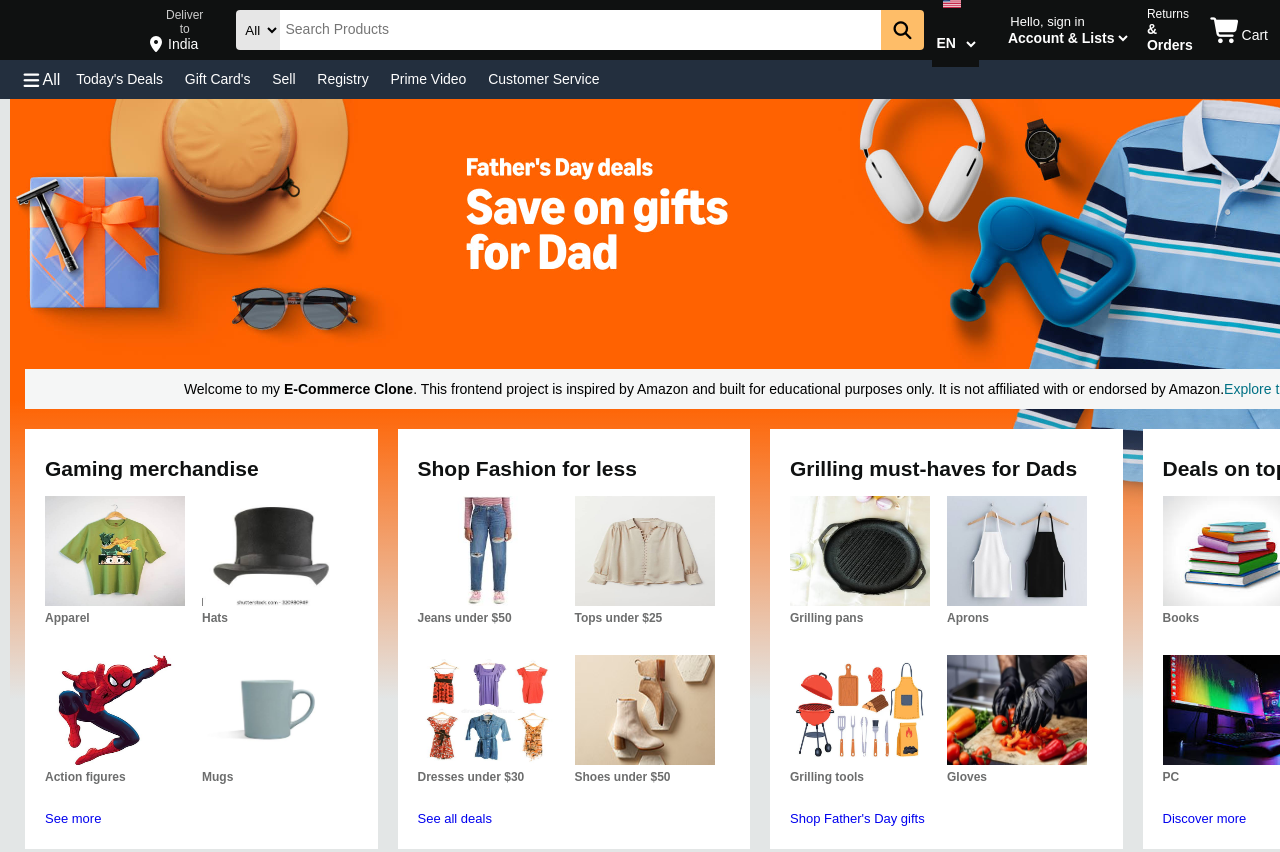
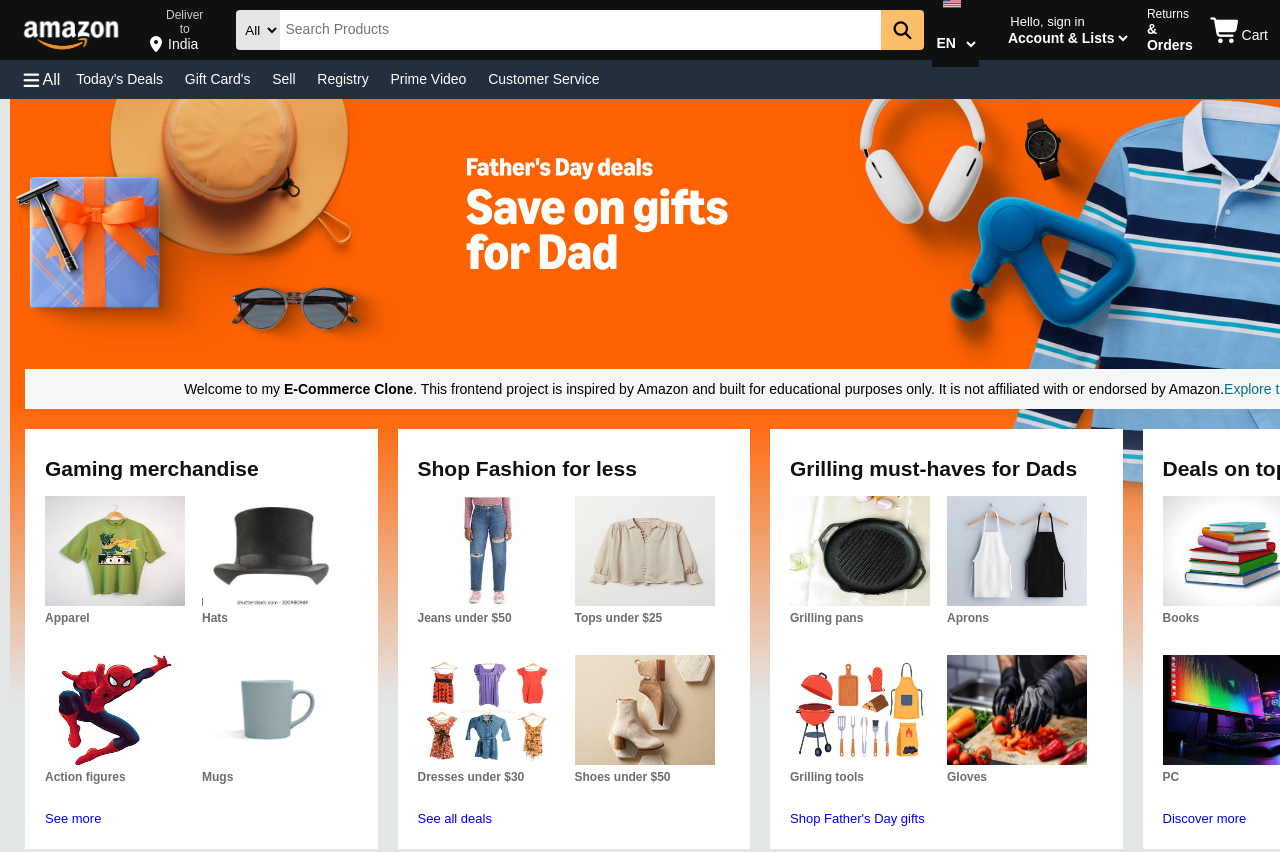
Before and after one commit to sappam406-cpu/ecommerce-, a plain HTML site: page index.html in a window 1280 px wide. Shown: the top 852 px of the page. Drawn offline with Linux system fonts and the light colour scheme.

Commit message:
Update style.css

```diff
--- a/style.css
+++ b/style.css
@@ -27,13 +27,12 @@
 }
 
 .logo{
-    /*
     background-image: url("images/amazonlogo.png");
-    background-size: cover;*/
+    background-size: cover;
     display: flex;
     justify-content: center;
     align-items: center;
-    font-size: 27px;
+    /**font-size: 27px;**/
     height: 56px;
     width: 120px;
     margin: 1px;
```
